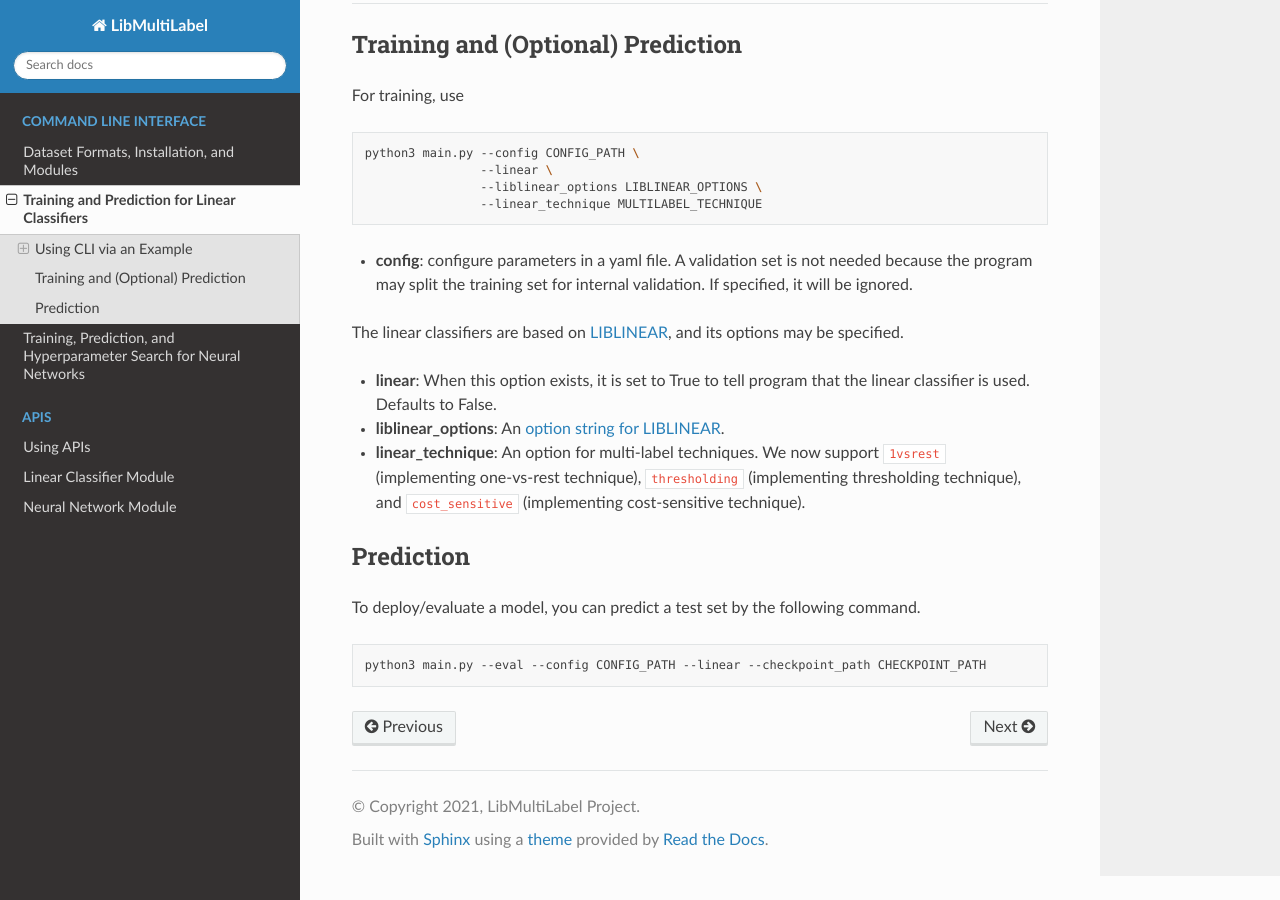
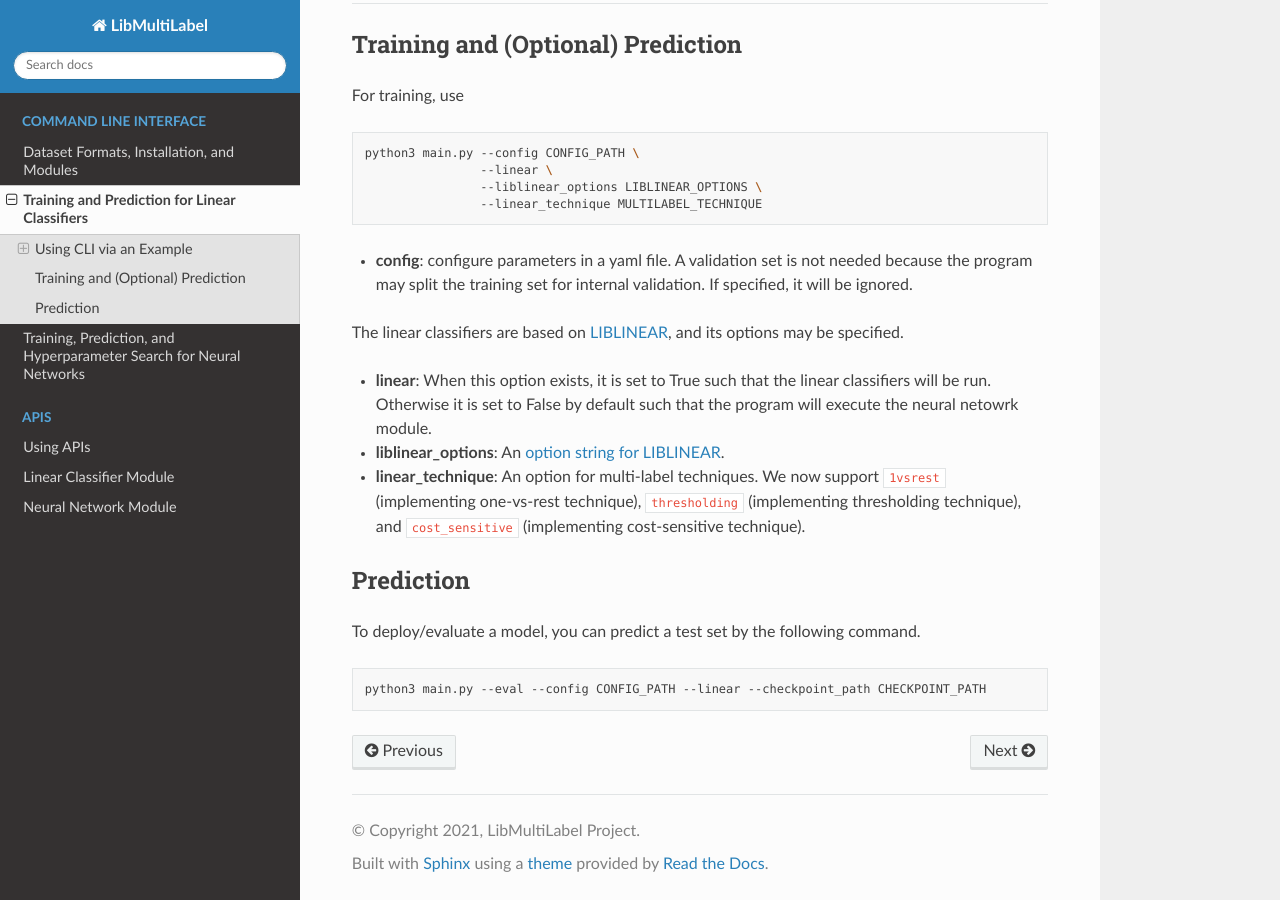
Before and after one commit to ASUS-AICS/LibMultiLabel, a Sphinx documentation site: the page built from docs/cli/linear.rst, in a window 1280 px wide and 900 px high, scrolled down 1252 px. Built offline with Sphinx 7.4.7 and the Read the Docs theme 2.0.0, drawn with Linux system fonts in a browser that asks for light colours.

Commit message:
addressed explaination of --linear option

```diff
--- a/docs/cli/linear.rst
+++ b/docs/cli/linear.rst
@@ -78,7 +78,7 @@ For training, use
 
 The linear classifiers are based on `LIBLINEAR <https://www.csie.ntu.edu.tw/~cjlin/liblinear/>`_, and its options may be specified.
 
-- **linear**: When this option exists, it is set to True to tell program that the linear classifier is used. Defaults to False.
+- **linear**: When this option exists, it is set to True such that the linear classifiers will be run. Otherwise it is set to False by default such that the program will execute the neural netowrk module.
 
 - **liblinear_options**: An `option string for LIBLINEAR <https://github.com/cjlin1/liblinear>`_.
 
```
